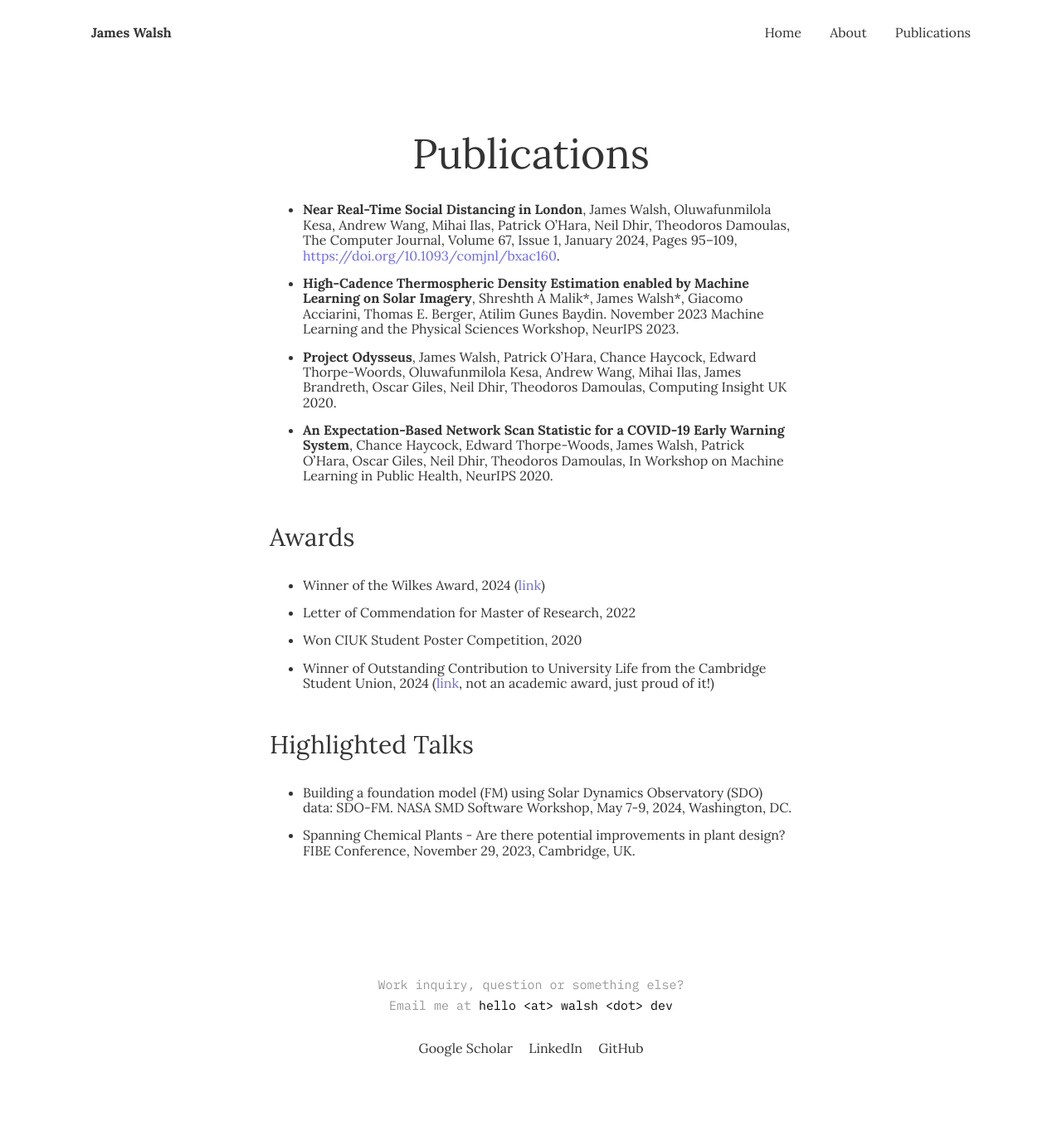
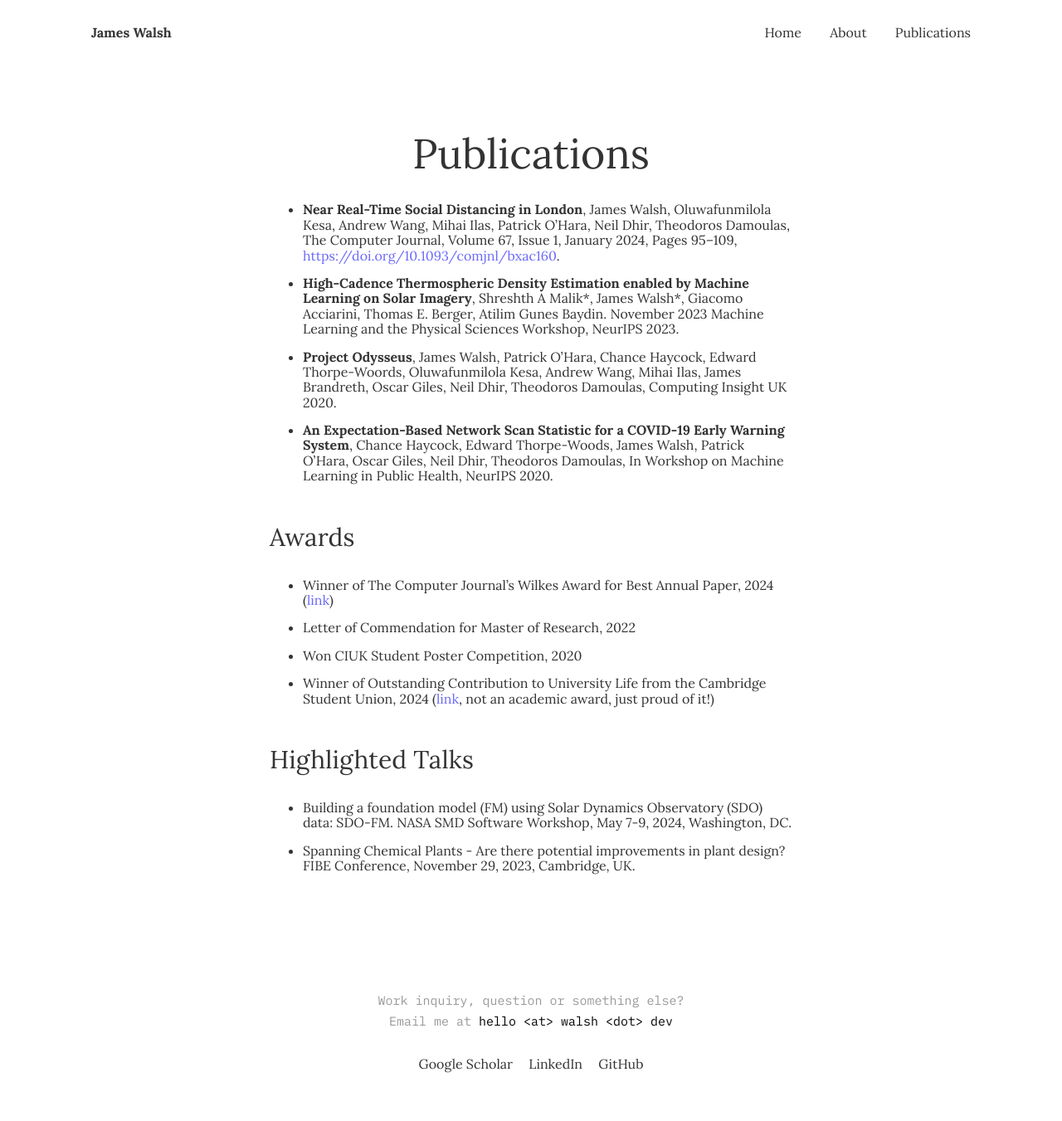
Before and after one commit to dead-water/dead-water.github.io, a Jekyll site: the page built from _pages/publications.md, in a window 1280 px wide. Shown: the whole page at 83% size. Built offline with Jekyll 4.4.1, drawn with Linux system fonts in a browser that asks for light colours.

Commit message:
Update publications.md

```diff
--- a/_pages/publications.md
+++ b/_pages/publications.md
@@ -10,7 +10,7 @@ permalink: /publications/
 
 ## Awards
 
-- Winner of the Wilkes Award, 2024 ([link](https://academic.oup.com/comjnl/pages/Wilkes_award?login=false))
+- Winner of The Computer Journal's Wilkes Award for Best Annual Paper, 2024 ([link](https://academic.oup.com/comjnl/pages/Wilkes_award?login=false))
 - Letter of Commendation for Master of Research, 2022
 - Won CIUK Student Poster Competition, 2020
 - Winner of Outstanding Contribution to University Life from the Cambridge Student Union, 2024 ([link](https://www.cambridgesu.co.uk/news/article/cambridgesu/Cambridge-Students-Awards/), not an academic award, just proud of it!)
```
